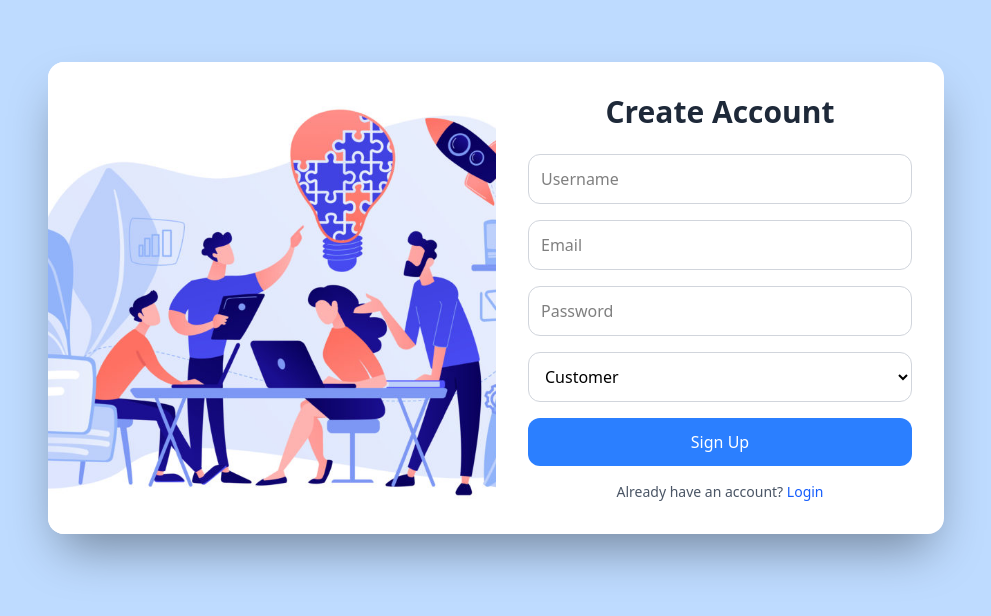
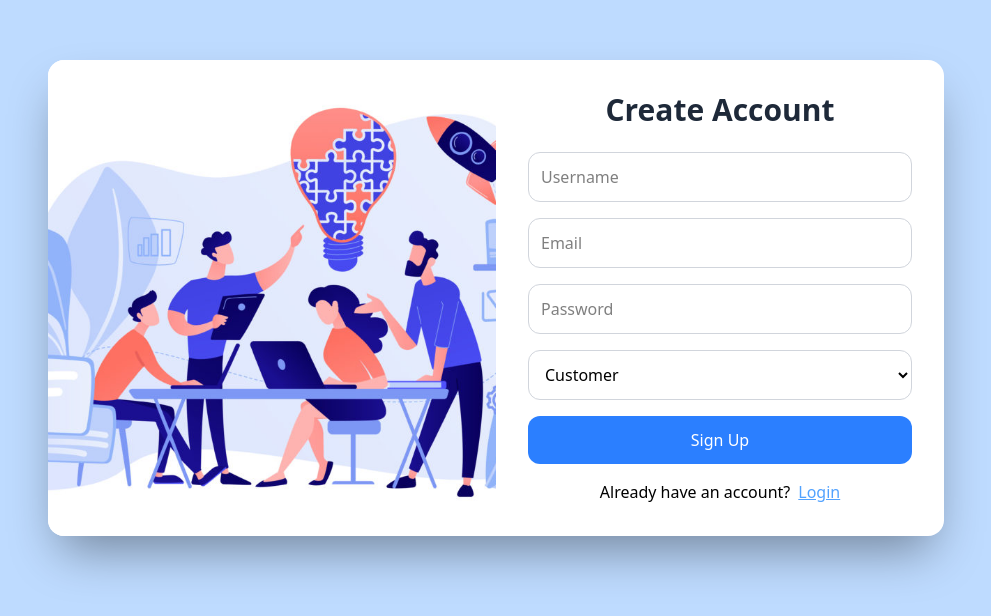
Before and after one commit to sarojpanrui/Customer-Support-Ticketing-System, a React (Vite) app: page / in a window 1280 px wide. Shown: the part 102-718 px from the top of the page, without its empty margins (144-1135 px from the left). Built offline with nearby package versions, Linux system fonts and the light colour scheme; a web font is replaced by a local one.

Commit message:
login navigate

```diff
--- a/src/components/Signup.jsx
+++ b/src/components/Signup.jsx
@@ -77,11 +77,10 @@ const Signup = () => {
               value={formik.values.username}
               onChange={formik.handleChange}
               onBlur={formik.handleBlur}
-              className={`w-full p-3 border rounded-xl ${
-                formik.touched.username && formik.errors.username
+              className={`w-full p-3 border rounded-xl ${formik.touched.username && formik.errors.username
                   ? "border-red-500"
                   : "border-gray-300"
-              }`}
+                }`}
             />
             {formik.touched.username && formik.errors.username && (
               <p className="text-red-500 text-sm">{formik.errors.username}</p>
@@ -95,11 +94,10 @@ const Signup = () => {
               value={formik.values.email}
               onChange={formik.handleChange}
               onBlur={formik.handleBlur}
-              className={`w-full p-3 border rounded-xl ${
-                formik.touched.email && formik.errors.email
+              className={`w-full p-3 border rounded-xl ${formik.touched.email && formik.errors.email
                   ? "border-red-500"
                   : "border-gray-300"
-              }`}
+                }`}
             />
             {formik.touched.email && formik.errors.email && (
               <p className="text-red-500 text-sm">{formik.errors.email}</p>
@@ -113,11 +111,10 @@ const Signup = () => {
               value={formik.values.password}
               onChange={formik.handleChange}
               onBlur={formik.handleBlur}
-              className={`w-full p-3 border rounded-xl ${
-                formik.touched.password && formik.errors.password
+              className={`w-full p-3 border rounded-xl ${formik.touched.password && formik.errors.password
                   ? "border-red-500"
                   : "border-gray-300"
-              }`}
+                }`}
             />
             {formik.touched.password && formik.errors.password && (
               <p className="text-red-500 text-sm">{formik.errors.password}</p>
@@ -144,12 +141,24 @@ const Signup = () => {
             </button>
 
             {/* Link to login */}
-            <p className="text-center text-sm text-gray-600">
+            {/* <p className="text-center text-sm text-gray-600">
               Already have an account?{" "}
               <a href="/login" className="text-blue-600 hover:underline">
                 Login
               </a>
-            </p>
+            </p> */}
+
+            <div className="flex text-center justify-center align-middle gap-2">
+              <p>Already have an account?</p>
+              <button className=" text-blue-400 underline cursor-pointer" onClick={()=> navigate('/login')}>Login</button>
+            </div>
+
+
+
+
+
+
+
           </form>
         </div>
       </div>
```
